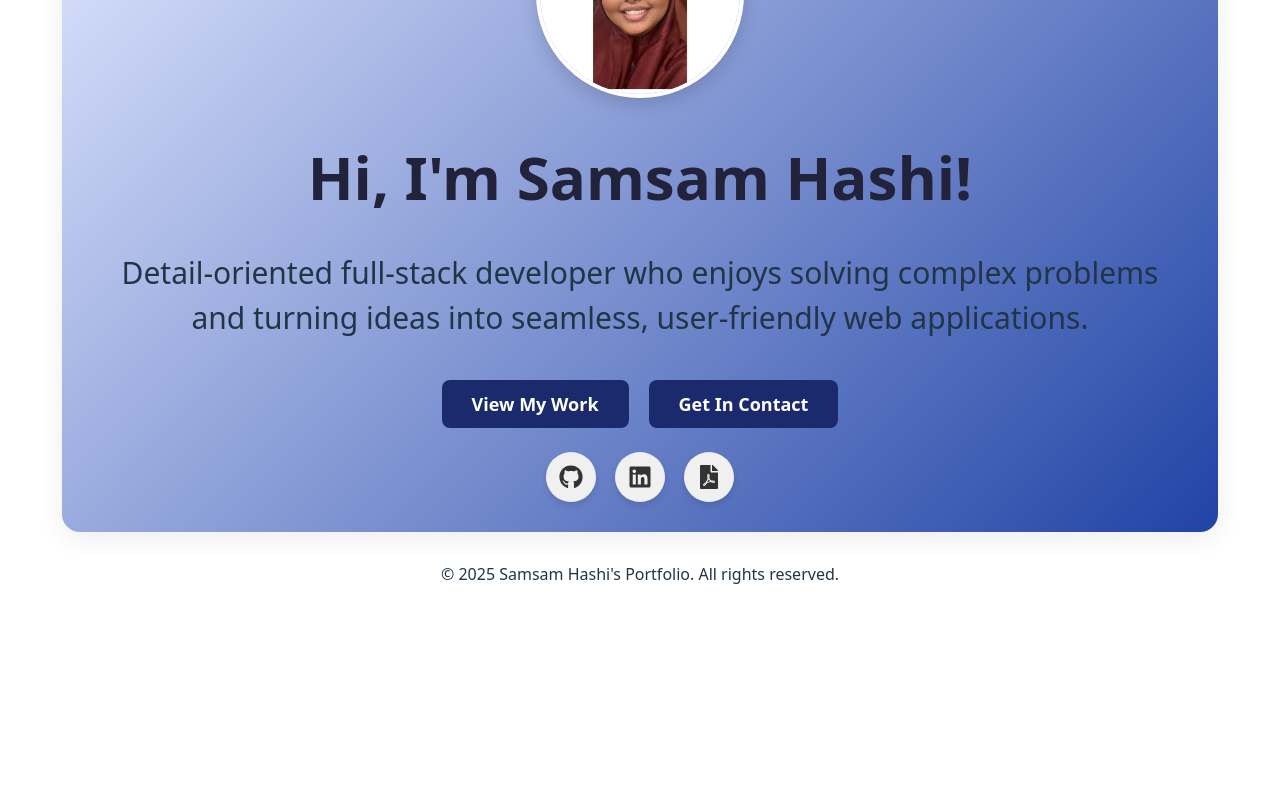
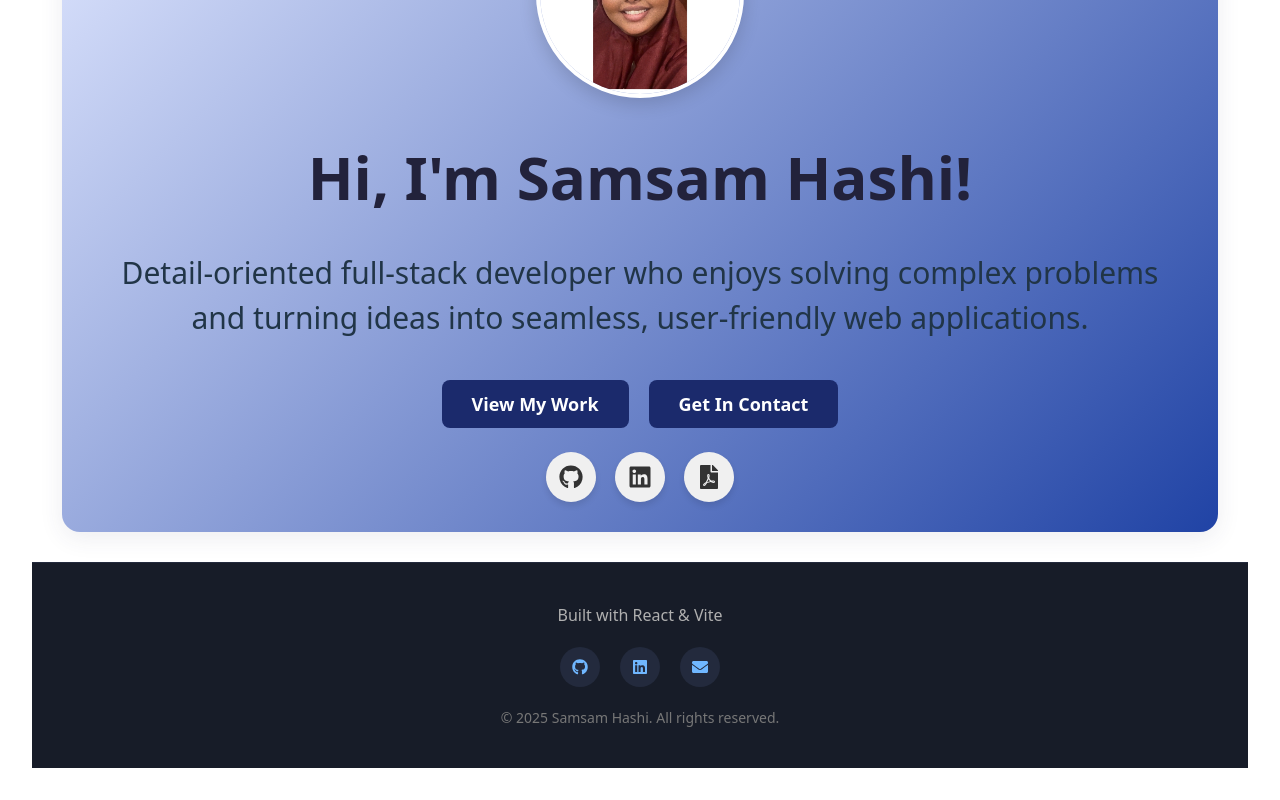
Before and after one commit to Samjamhas10/portfolio-website, a React (Vite) app: page / in a window 1280 px wide. Shown: the part 282-1082 px from the top of the page. Before the commit the page ends 916 px from the top, so only its background shows below. Built offline with nearby package versions, Linux system fonts and the light colour scheme.

Commit message:
feat: add footer with social links and add styles

```diff
--- a/src/components/Footer/Footer.css
+++ b/src/components/Footer/Footer.css
@@ -0,0 +1,66 @@
+.footer {
+  background: #171c28;
+  color: #fff;
+  padding: 40px 30px;
+  text-align: center;
+  border-top: 1px solid #232a3d;
+}
+
+.footer__container {
+  max-width: 900px;
+  margin: 0 auto;
+}
+
+.footer__content {
+  display: flex;
+  flex-direction: column;
+  align-items: center;
+  gap: 20px;
+}
+
+.footer__text {
+  font-size: 16px;
+  color: #b0b0b0;
+  margin: 0;
+}
+
+.footer__links {
+  display: flex;
+  gap: 20px;
+  justify-content: center;
+}
+
+.footer__link {
+  display: flex;
+  align-items: center;
+  justify-content: center;
+  width: 40px;
+  height: 40px;
+  border-radius: 50%;
+  background: #232a3d;
+  color: #70b7ff;
+  transition: all 0.3s ease;
+  text-decoration: none;
+}
+
+.footer__link:hover {
+  background: #0077b6;
+  color: #fff;
+  transform: translateY(-3px);
+}
+
+.footer__copyright {
+  font-size: 14px;
+  color: #777;
+  margin: 0;
+}
+
+@media (max-width: 768px) {
+  .footer {
+    padding: 30px 20px;
+  }
+
+  .footer__links {
+    gap: 15px;
+  }
+}
--- a/src/components/Footer/Footer.jsx
+++ b/src/components/Footer/Footer.jsx
@@ -1,9 +1,40 @@
+import { FaGithub, FaLinkedin, FaEnvelope } from "react-icons/fa";
 import "./Footer.css";
 
 function Footer() {
+  const currentYear = new Date().getFullYear();
+
   return (
-    <footer className="footer" id="contact">
-      <p>© 2025 Samsam Hashi's Portfolio. All rights reserved. </p>
+    <footer className="footer">
+      <div className="footer__container">
+        <div className="footer__content">
+          <p className="footer__text">Built with React & Vite</p>
+          <div className="footer__links">
+            <a
+              href="https://github.com/Samjamhas10"
+              target="_blank"
+              rel="noopener noreferrer"
+              className="footer__link"
+            >
+              <FaGithub />
+            </a>
+            <a
+              href="https://www.linkedin.com/in/samsamjamahashi/"
+              target="_blank"
+              rel="noopener noreferrer"
+              className="footer__link"
+            >
+              <FaLinkedin />
+            </a>
+            <a href="mailto:sjama9660@gmail.com" className="footer__link">
+              <FaEnvelope />
+            </a>
+          </div>
+          <p className="footer__copyright">
+            © {currentYear} Samsam Hashi. All rights reserved.
+          </p>
+        </div>
+      </div>
     </footer>
   );
 }
--- a/src/components/Home/Home.css
+++ b/src/components/Home/Home.css
@@ -1,3 +1,14 @@
+@keyframes fadeInUp {
+  from {
+    opacity: 0;
+    transform: translateY(30px);
+  }
+  to {
+    opacity: 1;
+    transform: translateY(0);
+  }
+}
+
 html {
   scroll-behavior: smooth;
 }
```
